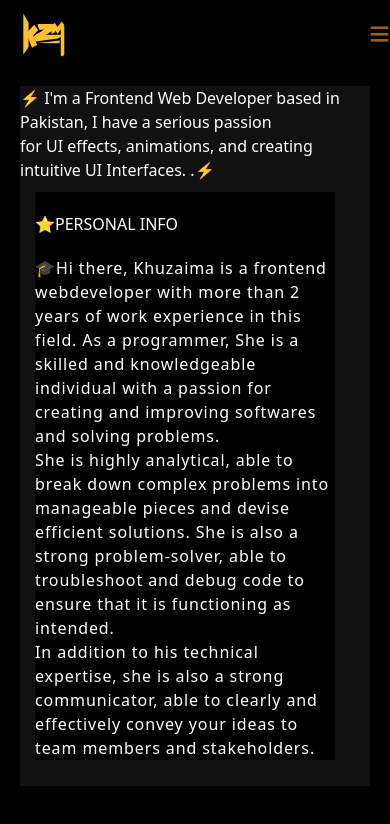
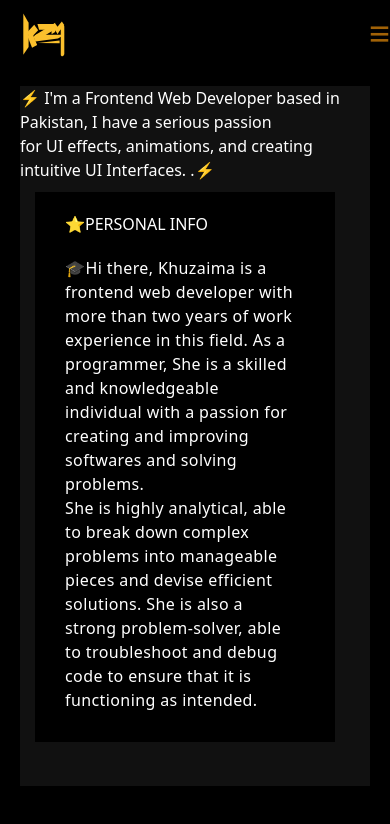
Before and after one commit to kzmfhm/my-portfolio, a React (Create React App) app: page /about in a window 390 px wide. Shown: the top 824 px of the page. Built offline with nearby package versions, Linux system fonts and the light colour scheme.

Commit message:
Reset code in style.css of About page

```diff
--- a/src/pages/About/index.jsx
+++ b/src/pages/About/index.jsx
@@ -41,14 +41,14 @@ const About = () => {
           </p>
             <div className="flex-container">
             <div className="left-container">
-            <h1 class='align-middle md:mx-[10px] mt-[20px] text-white text-1xl cursor-pointer transition ease-in-out delay-150 hover:text-yellow-600'>⭐PERSONAL INFO
+            <h1 class='align-middle md:mx-[105px] mt-[20px] text-white text-1xl cursor-pointer transition ease-in-out delay-150 hover:text-yellow-600'>⭐PERSONAL INFO
                 </h1>
-            <h2 class='mt-5 about'>
-            🎓Hi there, Khuzaima is a frontend webdeveloper with more than 2 years of work experience in this field. As a programmer, She is a skilled and knowledgeable individual with a passion for creating and improving softwares and solving problems.<br/>
+                <p className='md:ml-[90px] h-[10px] md:mt-[-15px] align-middle text-white text-2xl cursor-pointer transition ease-in-out delay-90 hover:text-yellow-600  hover:-translate-y-1 hover:scale-110 duration-100 hide-in-mobile'>
+                        ___________________</p>
+            <h2 class='mt-5 about pt-5 pl-[50px] pr-[40px]'>
+            🎓Hi there, Khuzaima is a frontend web developer with more than two years of work experience in this field. As a programmer, She is a skilled and knowledgeable individual with a passion for creating and improving softwares and solving problems.<br/>
              She is highly analytical, able to break down complex problems into manageable pieces and devise efficient solutions.
-
             She is also a strong problem-solver, able to troubleshoot and debug code to ensure that it is functioning as intended.<br/>
-            In addition to his technical expertise, she is also a strong communicator, able to clearly and effectively convey your ideas to team members and stakeholders.
             </h2>
             </div>
             <div className="right-container">
@@ -82,19 +82,19 @@ const About = () => {
                     <img class='mx-2' src={RImage} alt="react" />React
                     </li>
                     <li class='flex md:ml-[255px]  mt-[-193px]'>
-                    <img class='mx-2 python 1' src={PyImage} alt="python" />PYTHON
+                    <img class='mx-2' src={PyImage} alt="python" />PYTHON
                     </li>
                     <li class='flex md:ml-[255px]'>
-                    <img class='mx-2 next-js 2' src={NImage} alt="next-js" />NEXT.js
+                    <img class='mx-2' src={NImage} alt="next-js" />NEXT.js
                     </li>
                     <li class='flex md:ml-[255px] '>
-                    <img class='mx-2 html 3' src={htmlImage} alt="html" />HTML
+                    <img class='mx-2' src={htmlImage} alt="html" />HTML
                     </li>
                     <li class='flex md:ml-[255px]'>
-                    <img class='mx-2 figma 4' src={figmaImage} alt="figma" />FIGMA
+                    <img class='mx-2' src={figmaImage} alt="figma" />FIGMA
                     </li>
                     <li class='flex md:ml-[255px]'>
-                    <img class='mx-2 canva 5' src={canvaImage} alt="canva" />CANVA
+                    <img class='mx-2' src={canvaImage} alt="canva" />CANVA
                     </li>
                     <li class='flex md:ml-[255px]'>
                     <img class='mx-2 ' src={cssImage} alt="css" />CSS
--- a/src/pages/About/style.css
+++ b/src/pages/About/style.css
@@ -10,7 +10,6 @@
     width: 390px;
     height: 470px;
     background-color: #000000;
-
     margin-top: 10px;
     margin-left: 50px;
   }
@@ -19,12 +18,12 @@
     width: 390px;
     height: 470px;
     background-color: #000000;
-
     margin-top: 10px;
     margin-right: 50px;
   }
   .about{
     letter-spacing: 0.9px;
+
   }
   @media screen and (max-width: 768px) {
     .flex-container {
@@ -42,6 +41,15 @@
       height: auto;
       position: static;
     }
+    .left-container h1{
+      padding-left: 30px;
+    }
+    .left-container h2{
+      padding-left: 30px;
+      padding-top: 0px;
+      letter-spacing: 0.4px;
+      padding-bottom: 30px;
+    }
 
     .right-container {
       display:none;
```
